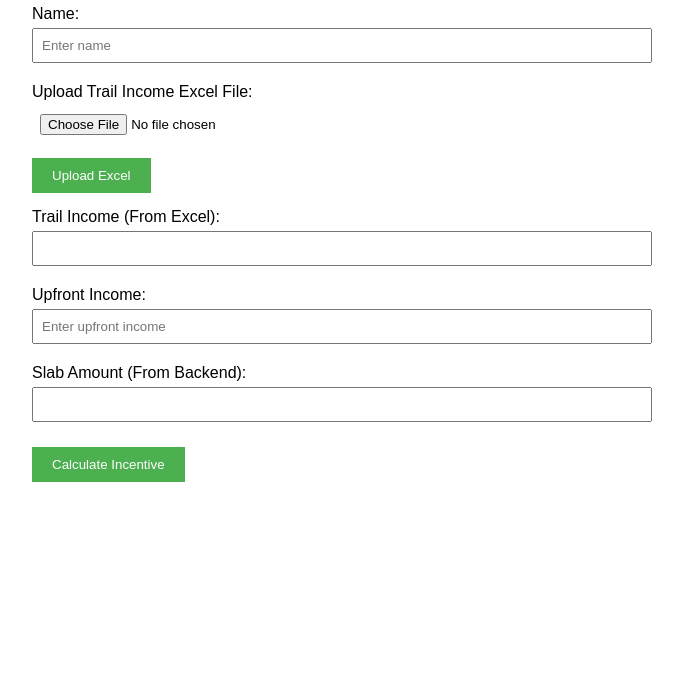
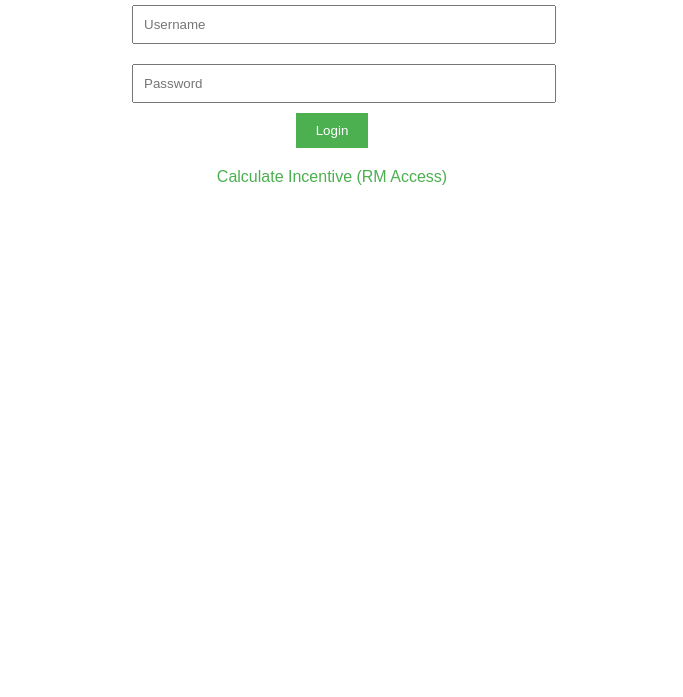
Before and after one commit to Shreyans19Shah/incentive_calculator, a website: page index.html in a window 1280 px wide. Shown: the part 103-800 px from the top of the page, without its empty margins (308-991 px from the left). Drawn offline with Linux system fonts and the light colour scheme.

Commit message:
Update index.html

```diff
--- a/index.html
+++ b/index.html
@@ -3,150 +3,46 @@
 <head>
     <meta charset="UTF-8">
     <meta name="viewport" content="width=device-width, initial-scale=1.0">
-    <title>Incentive Calculator</title>
+    <title>LOGIN</title>
     <style>
-        body {
-            font-family: Arial, sans-serif;
-            max-width: 600px;
-            margin: 20px auto;
-            padding: 20px;
-        }
-        .input-group {
-            margin: 10px 0;
-        }
-        label {
-            display: block;
-            margin-bottom: 5px;
-        }
-        input {
-            width: 100%;
-            padding: 8px;
-            margin-bottom: 10px;
-        }
-        button {
-            padding: 10px 20px;
-            background-color: #4CAF50;
-            color: white;
-            border: none;
-            cursor: pointer;
-            margin: 5px 0;
-        }
-        button:hover {
-            background-color: #45a049;
-        }
-        #result {
-            margin-top: 20px;
-            padding: 10px;
-            border: 1px solid #ddd;
-            display: none;
-        }
+        body { font-family: Arial, sans-serif; max-width: 400px; margin: 50px auto; text-align: center; }
+        input { width: 100%; padding: 10px; margin: 10px 0; }
+        button { padding: 10px 20px; background-color: #4CAF50; color: white; border: none; cursor: pointer; }
+        button:hover { background-color: #45a049; }
+        a { display: block; margin-top: 20px; color: #4CAF50; text-decoration: none; }
+        a:hover { text-decoration: underline; }
     </style>
 </head>
 <body>
-    <h2>Incentive Calculator</h2>
-
-    <div class="input-group">
-        <label for="name">Name:</label>
-        <input type="text" id="name" placeholder="Enter name">
-    </div>
-
-    <div class="input-group">
-        <label for="excelFile">Upload Trail Income Excel File:</label>
-        <input type="file" id="excelFile" accept=".xlsx, .xls">
-        <button onclick="uploadExcel()">Upload Excel</button>
-    </div>
-
-    <div class="input-group">
-        <label for="trailIncome">Trail Income (From Excel):</label>
-        <input type="number" id="trailIncome" readonly>
-    </div>
-
-    <div class="input-group">
-        <label for="upfrontIncome">Upfront Income:</label>
-        <input type="number" id="upfrontIncome" placeholder="Enter upfront income">
-    </div>
-
-    <div class="input-group">
-        <label for="slab">Slab Amount (From Backend):</label>
-        <input type="number" id="slab" readonly>
-    </div>
-
-    <button onclick="calculateIncentive()">Calculate Incentive</button>
-
-    <div id="result">
-        <h3>Calculation Results</h3>
-        <p>Name: <span id="resultName"></span></p>
-        <p>Total Income: <span id="totalIncome"></span></p>
-        <p>Eligibility Amount: <span id="eligibility"></span></p>
-        <p>Total Incentive (20%): <span id="totalIncentive"></span></p>
-        <p>Part 1 (70% - Next Month): <span id="part1"></span></p>
-        <p>Part 2 (30% - Year End): <span id="part2"></span></p>
-    </div>
+    <h2>Login</h2>
+    <input type="text" id="username" placeholder="Username">
+    <input type="password" id="password" placeholder="Password">
+    <button onclick="login()">Login</button>
+    <p id="error" style="color: red;"></p>
+    <a href="/rm_calculator.html">Calculate Incentive (RM Access)</a>
 
     <script>
-        async function uploadExcel() {
-            const name = document.getElementById('name').value.trim();
-            if (!name) {
-                alert('Please enter a name first');
-                return;
-            }
-
-            const fileInput = document.getElementById('excelFile');
-            const file = fileInput.files[0];
-            if (!file) {
-                alert('Please select an Excel file');
-                return;
-            }
-
-            const formData = new FormData();
-            formData.append('excel', file);
-            formData.append('name', name);
+        async function login() {
+            const username = document.getElementById('username').value;
+            const password = document.getElementById('password').value;
+            const error = document.getElementById('error');
 
             try {
-                const response = await fetch('/upload', {
+                const response = await fetch('/login', {
                     method: 'POST',
-                    body: formData
+                    headers: { 'Content-Type': 'application/json' },
+                    body: JSON.stringify({ username, password })
                 });
                 const data = await response.json();
-                console.log('Server Response:', data);
                 if (data.error) {
-                    alert('Server error: ' + data.error);
+                    error.textContent = data.error;
                     return;
                 }
-                document.getElementById('trailIncome').value = data.trailIncome;
-                document.getElementById('slab').value = data.slab;
-                console.log('Trail Income set to:', data.trailIncome);
-                console.log('Slab set to:', data.slab);
-            } catch (error) {
-                console.error('Error uploading file:', error);
-                alert('Error uploading Excel file');
+                localStorage.setItem('token', data.token);
+                window.location.href = '/upload.html';
+            } catch (err) {
+                error.textContent = 'Login failed';
             }
-        }
-
-        function calculateIncentive() {
-            const name = document.getElementById('name').value;
-            const trailIncome = parseFloat(document.getElementById('trailIncome').value) || 0;
-            const upfrontIncome = parseFloat(document.getElementById('upfrontIncome').value) || 0;
-            const slab = parseFloat(document.getElementById('slab').value) || 0;
-
-            console.log('Trail Income:', trailIncome);
-            console.log('Upfront Income:', upfrontIncome);
-            console.log('Slab:', slab);
-
-            const totalIncome = trailIncome + upfrontIncome;
-            const eligibility = totalIncome - slab;
-            const totalIncentive = eligibility * 0.20;
-            const part1 = totalIncentive * 0.70;
-            const part2 = totalIncentive * 0.30;
-
-            document.getElementById('resultName').textContent = name;
-            document.getElementById('totalIncome').textContent = totalIncome.toFixed(2);
-            document.getElementById('eligibility').textContent = eligibility.toFixed(2);
-            document.getElementById('totalIncentive').textContent = totalIncentive.toFixed(2);
-            document.getElementById('part1').textContent = part1.toFixed(2);
-            document.getElementById('part2').textContent = part2.toFixed(2);
-
-            document.getElementById('result').style.display = 'block';
         }
     </script>
 </body>
```
